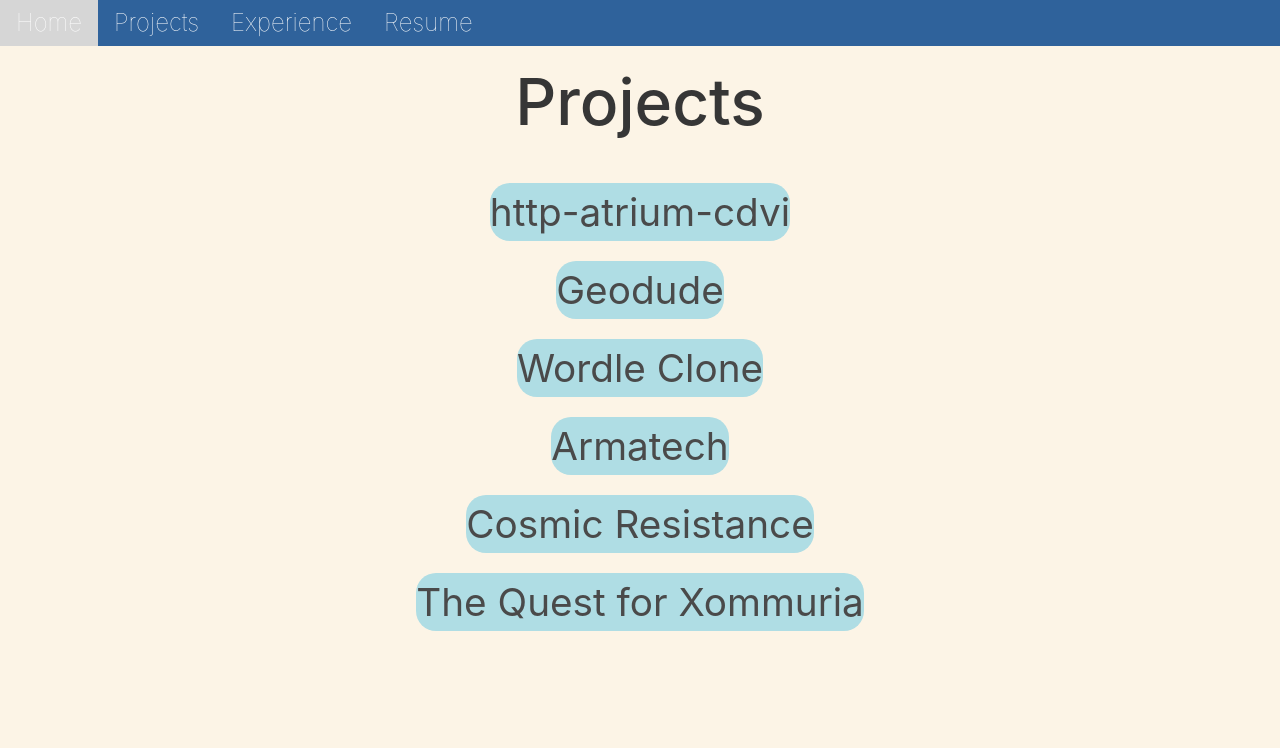
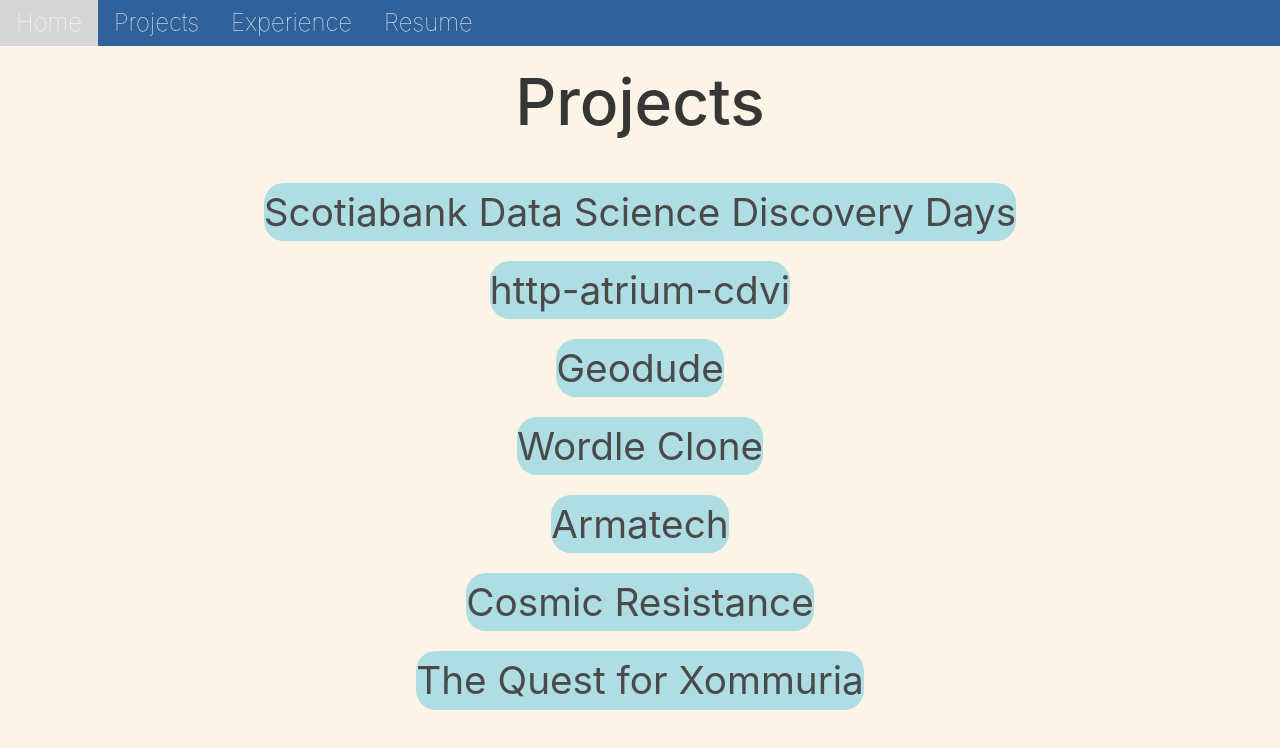
Before and after one commit to QuintonMak/qmak, a React (Create React App) app: page /React-Website/projects in a window 1280 px wide. Shown: the top 748 px of the page. Built offline with nearby package versions, Linux system fonts and the light colour scheme.

Commit message:
updates Feb 2023

```diff
--- a/src/App.js
+++ b/src/App.js
@@ -32,7 +32,7 @@
               <Link to="React-Website/experience">Experience</Link>
             </li>
             <li>
-              <a href="Media/Resume_CS_2022_2023.pdf" target='blank'>Resume</a>
+              <a href="Media/Resume_CS_2022_2023_Data-Linux.pdf" target='blank'>Resume</a>
             </li>
           </ul>
         </nav>
--- a/src/data/projectData.js
+++ b/src/data/projectData.js
@@ -56,6 +56,15 @@
             imageLink: "Images/npm.jpg",
             sourceLink: "https://github.com/AaryanRawat/HawkHacks2022Project",
         }
+    },
+    {
+        title: "Scotiabank Data Science Discovery Days",
+        desc: `Fraud detection model using Python and Tensorflow. Achieved 95% accuracy and 96% F1 Score`,
+        links: {
+            projectLink: "https://github.com/QuintonMak/Winter-2023-Discovery-Days",
+            imageLink: "Images/scotia.png",
+            sourceLink: "https://github.com/QuintonMak/Winter-2023-Discovery-Days",
+        }
     }
 ]
 
```
Also changed, not shown: public/Images/scotia.png (added), 1 other file (tests, documents, lock files or other folders).
